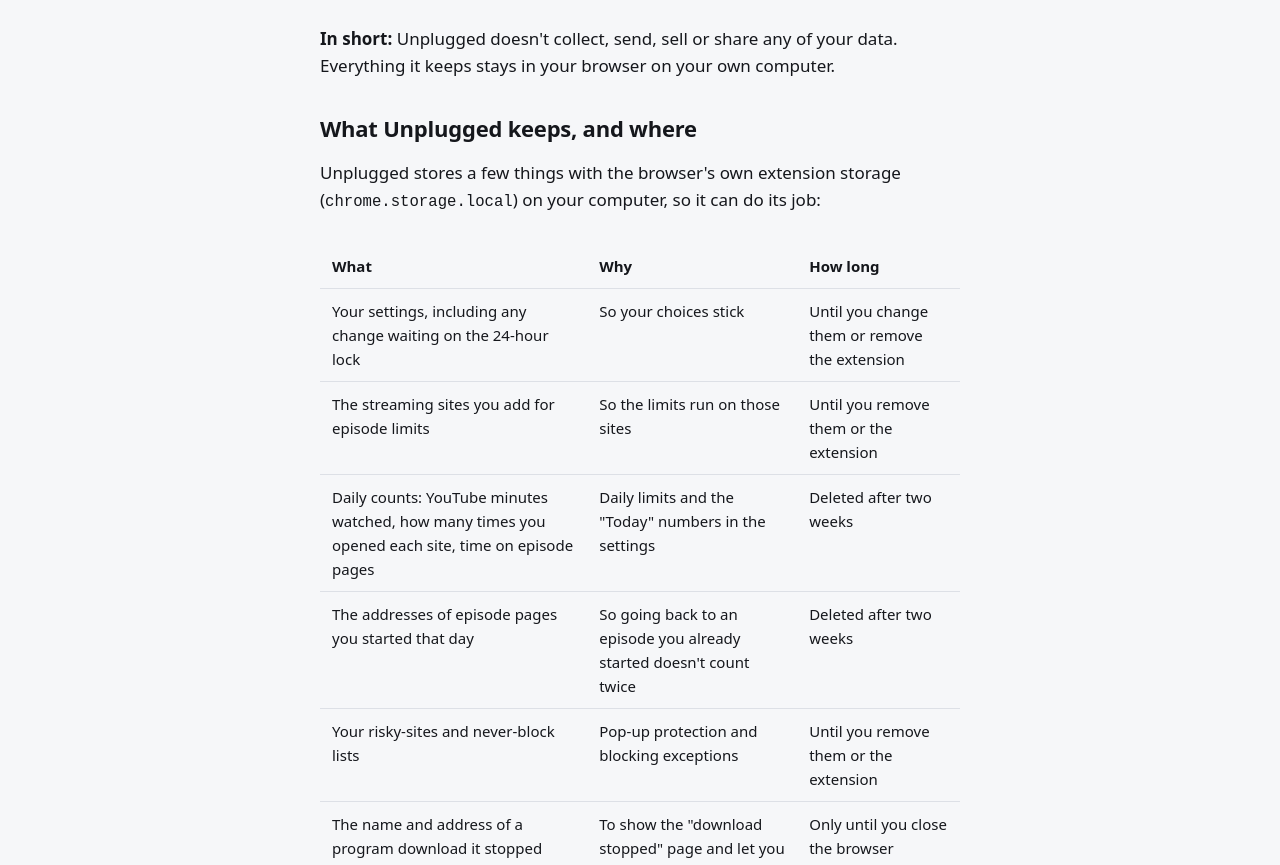
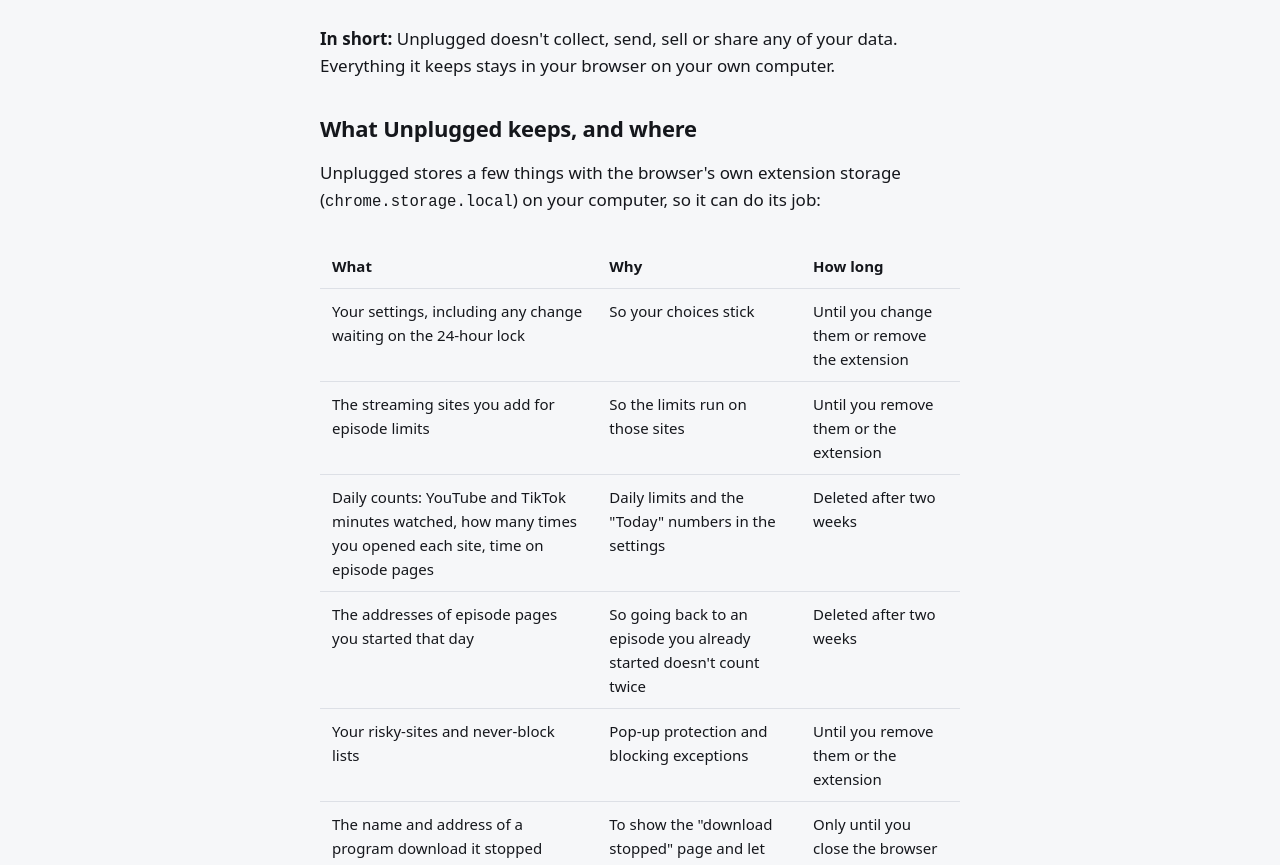
Before and after one commit to unplugged965-cyber/unplugged, a plain HTML site: page privacy.html in a window 1280 px wide. Shown: the part 225-1090 px from the top of the page. Drawn offline with Linux system fonts and the light colour scheme.

Commit message:
Privacy page: mention TikTok minutes
Unplugged 1.3.3 also counts TikTok minutes on the user's computer.

Co-Authored-By: Claude Opus 5.5 <noreply@anthropic.com>

```diff
--- a/privacy.html
+++ b/privacy.html
@@ -36,7 +36,7 @@
         <tbody>
           <tr><td>Your settings, including any change waiting on the 24-hour lock</td><td>So your choices stick</td><td>Until you change them or remove the extension</td></tr>
           <tr><td>The streaming sites you add for episode limits</td><td>So the limits run on those sites</td><td>Until you remove them or the extension</td></tr>
-          <tr><td>Daily counts: YouTube minutes watched, how many times you opened each site, time on episode pages</td><td>Daily limits and the "Today" numbers in the settings</td><td>Deleted after two weeks</td></tr>
+          <tr><td>Daily counts: YouTube and TikTok minutes watched, how many times you opened each site, time on episode pages</td><td>Daily limits and the "Today" numbers in the settings</td><td>Deleted after two weeks</td></tr>
           <tr><td>The addresses of episode pages you started that day</td><td>So going back to an episode you already started doesn't count twice</td><td>Deleted after two weeks</td></tr>
           <tr><td>Your risky-sites and never-block lists</td><td>Pop-up protection and blocking exceptions</td><td>Until you remove them or the extension</td></tr>
           <tr><td>The name and address of a program download it stopped</td><td>To show the "download stopped" page and let you download it anyway</td><td>Only until you close the browser</td></tr>
```
